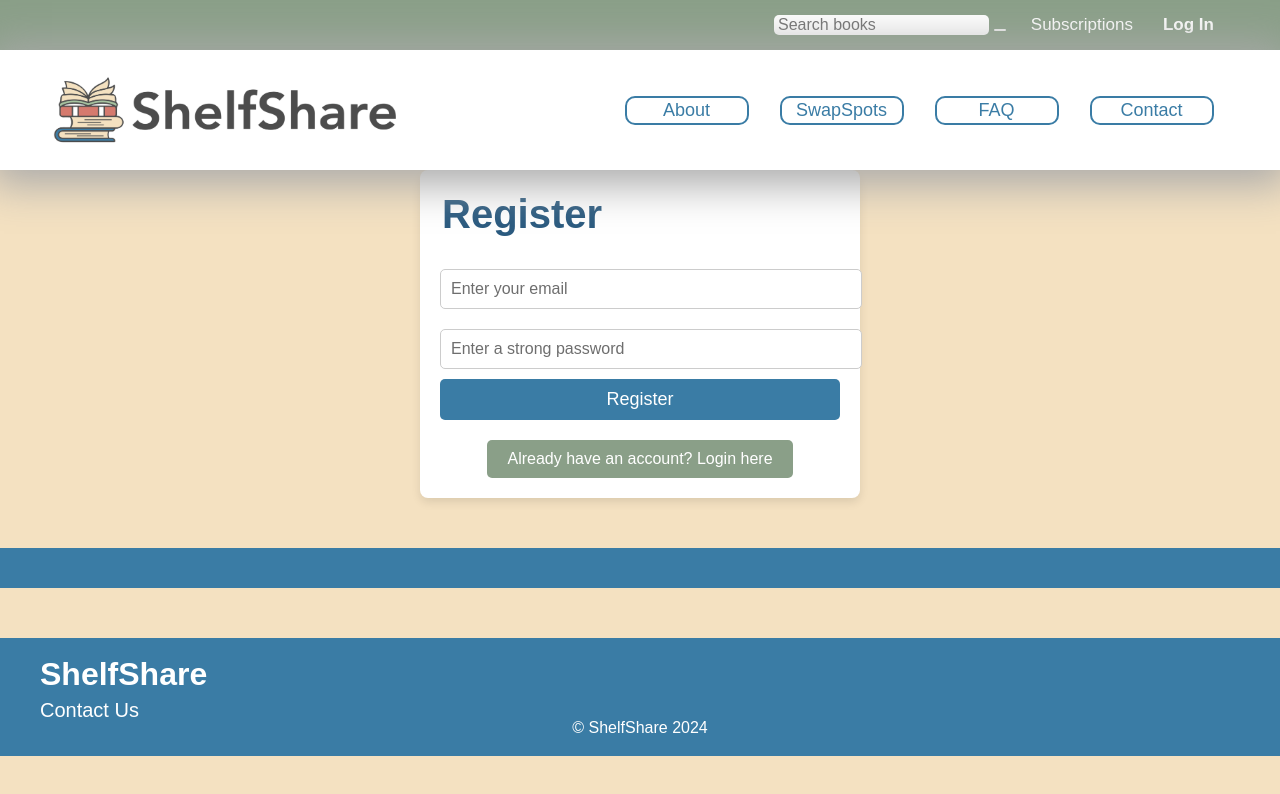
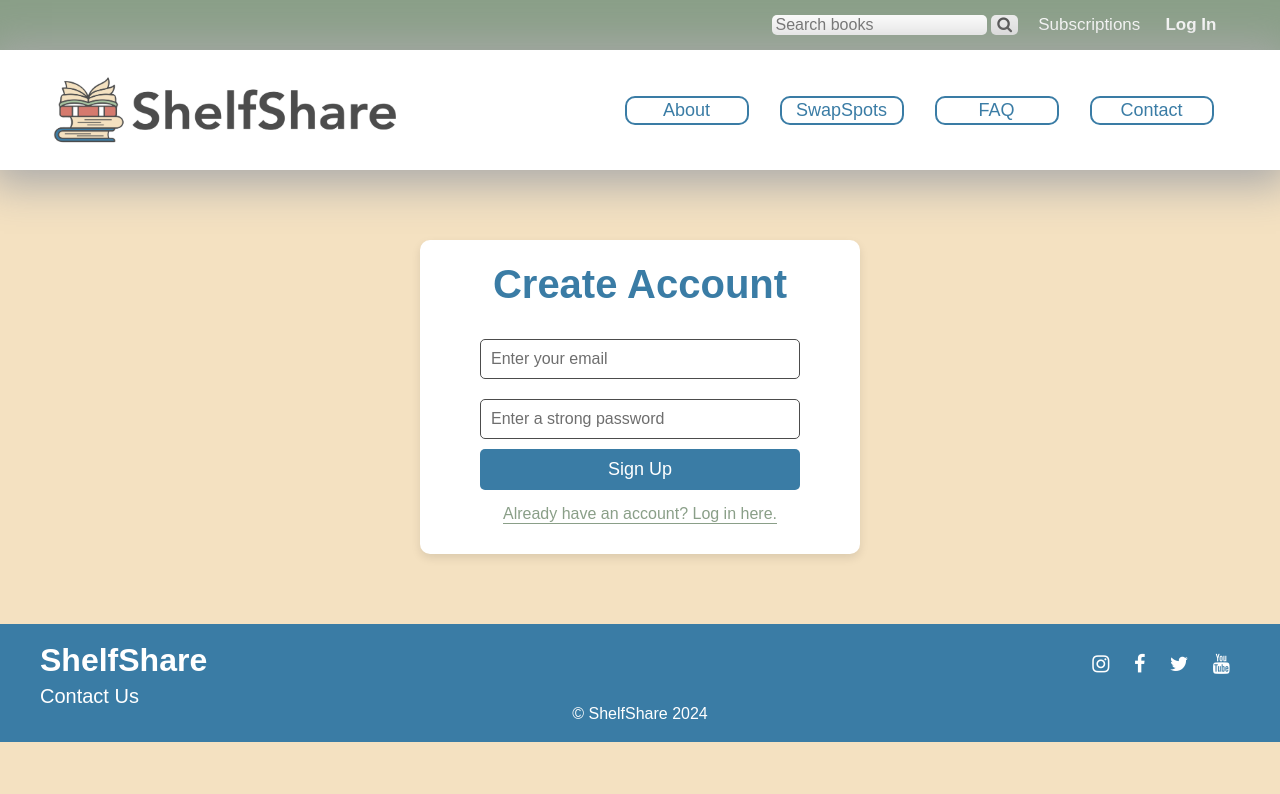
Before and after one commit to echenjones/shelfshare, a website: page register.html in a window 1280 px wide. Drawn offline with Linux system fonts and the light colour scheme.

Commit message:
Update register.html

```diff
--- a/register.html
+++ b/register.html
@@ -2,27 +2,36 @@
 <html lang="en">
     <head>
         <meta charset="UTF-8">
+        <meta name="description" content="ShelfShare is a community-based platform that allows local book lovers to easily exchange books with each other through a flexible subscription model, promoting affordable reading and sustainability.">
         <meta name="viewport" content="width=device-width, initial-scale=1.0">
-    <title>Register</title>
-    <link rel="stylesheet" href="style.css">
+
+        <title>ShelfShare | Create Account</title>
+        <link rel="icon" type="image/x-icon" href="icon.png">
+        <link rel="stylesheet" href="style.css"/>
+        <link rel="stylesheet" href="https://cdnjs.cloudflare.com/ajax/libs/font-awesome/4.7.0/css/font-awesome.min.css"> <!-- For hamburger and social media icons -->
         <style>
+            .content {
+                padding: 70px 20% 20px 20%;
+            }
             .form-container {
                 max-width: 400px;
-            margin: 0 auto;
-            padding: 20px;
-            background-color: #ffffff;
-            border-radius: 8px;
+                padding: 20px 20px 30px 20px;
+                background-color: #FFFFFF;
+                border-radius: 10px;
                 box-shadow: 0 4px 10px rgba(0, 0, 0, 0.1);
                 text-align: center;
             }
             .form-container h1 {
                 margin-bottom: 20px;
+                color: #3A7CA5;
+                text-align: center;
             }
             .form-container input {
+                box-sizing: border-box;
                 width: 100%;
                 padding: 10px;
                 margin: 10px 0;
-            border: 1px solid #ccc;
+                border: 1px solid #4C4C4C;
                 border-radius: 5px;
                 font-size: 16px;
             }
@@ -30,7 +39,7 @@
                 width: 100%;
                 padding: 10px;
                 background-color: #3A7CA5;
-            color: white;
+                color:  #FFFFFF;
                 border: none;
                 border-radius: 5px;
                 font-size: 18px;
@@ -43,41 +52,50 @@
             .form-container .toggle-btn {
                 margin-top: 10px;
                 display: inline-block;
-            padding: 10px 20px;
-            background-color: #8A9F88;
-            color: white;
+                padding-top: 5px;
+                border-bottom: 1px solid #8A9F88;
+                border-radius: 0px;
+                color: #8A9F88;
                 text-decoration: none;
-            border-radius: 5px;
-            transition: background-color 0.3s;
             }
             .form-container .toggle-btn:hover {
-            background-color: #6F8972;
+                border-bottom: 1px solid #6F8972;
+                border-radius: 0px;
+                color: #6F8972;
+            }
+
+            #registerMessage {
+                display: none;
+                margin-top: 10px;
+                font-size: 14px;
+                color: #B75F52;
+            }
+            #registerForm {
+                margin: 0px 20px;
+                padding: 0px 20px;
             }
         </style>
+
+        <!-- Header -->
+        <script src="header.js"></script>
     </head>
+
     <body>
-    <div class="top">
-        <!-- Include header with navigation -->
-        <script src="header.js"></script>
-    </div>
-
-    <div class="blank-space"></div>
-
+        <div class="content">
             <div class="form-container">
-        <h1>Register</h1>
+                <h1>Create Account</h1>
                 <form id="registerForm">
                     <input type="email" id="email" name="email" required placeholder="Enter your email">
                     <input type="password" id="password" name="password" required placeholder="Enter a strong password">
-            <button type="submit">Register</button>
-            <p id="registerMessage" style="color: red; margin-top: 10px;"></p>
+                    <button type="submit">Sign Up</button>
+                    <p id="registerMessage"></p>
                 </form>
-        <a href="login.html" class="toggle-btn">Already have an account? Login here</a>
+                <a href="https://echenjones.github.io/shelfshare/login.html" class="toggle-btn">Already have an account? Log in here.</a>
+            </div>
         </div>
 
-    <div class="footer">
-        <!-- Include footer -->
+        <!-- Footer -->
         <script src="footer.js"></script>
-    </div>
 
         <script>
             document.getElementById('registerForm').addEventListener('submit', async (event) => {
@@ -98,6 +116,7 @@
                     if (result.status === 'success') {
                         window.location.href = '/login.html'; // Redirect to login page
                     } else {
+                        message.style.display = block;
                         message.textContent = result.message; // Display error message
                     }
                 } catch (err) {
```
Lines whose indentation alone changed are shown as unchanged.
